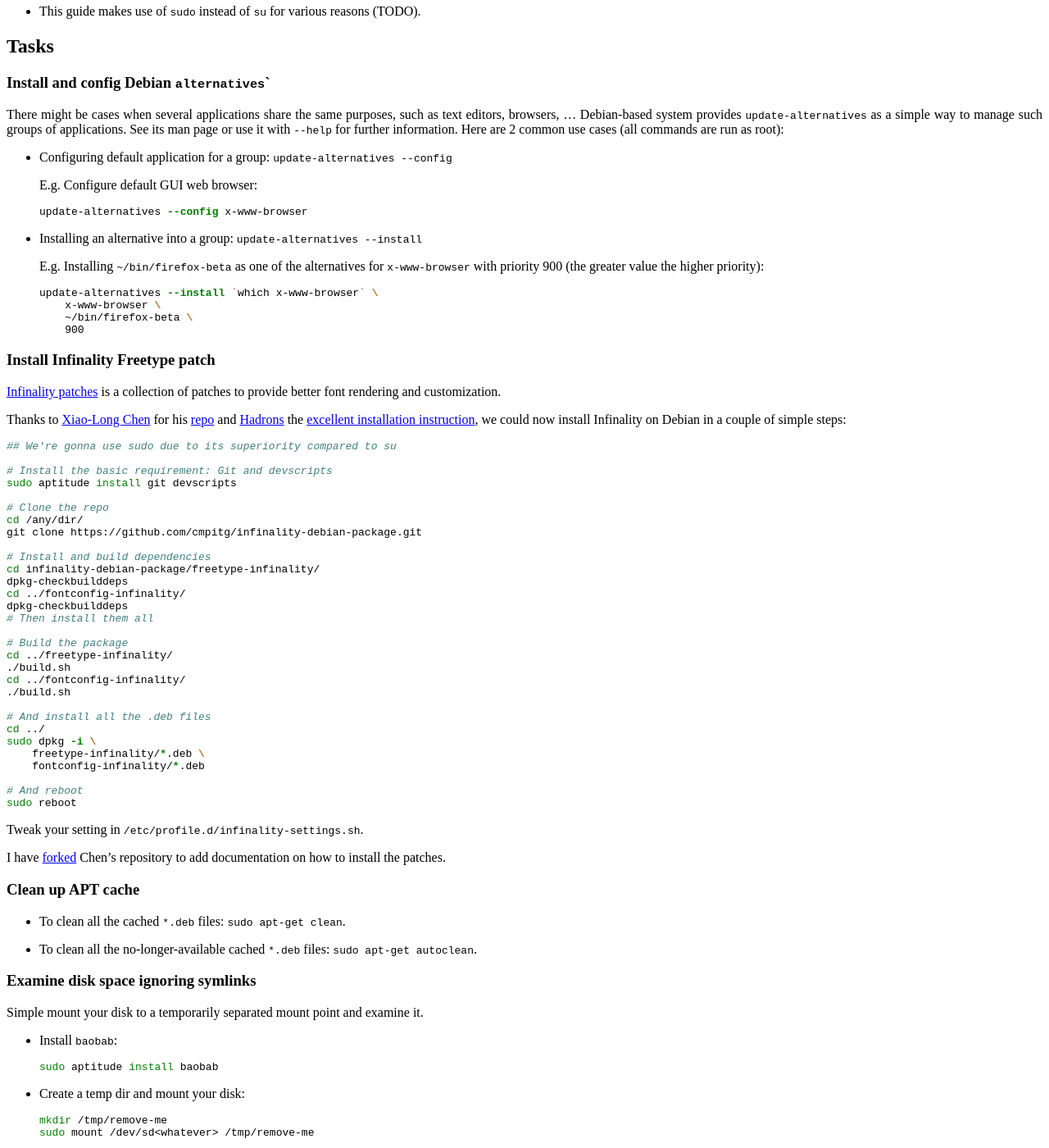
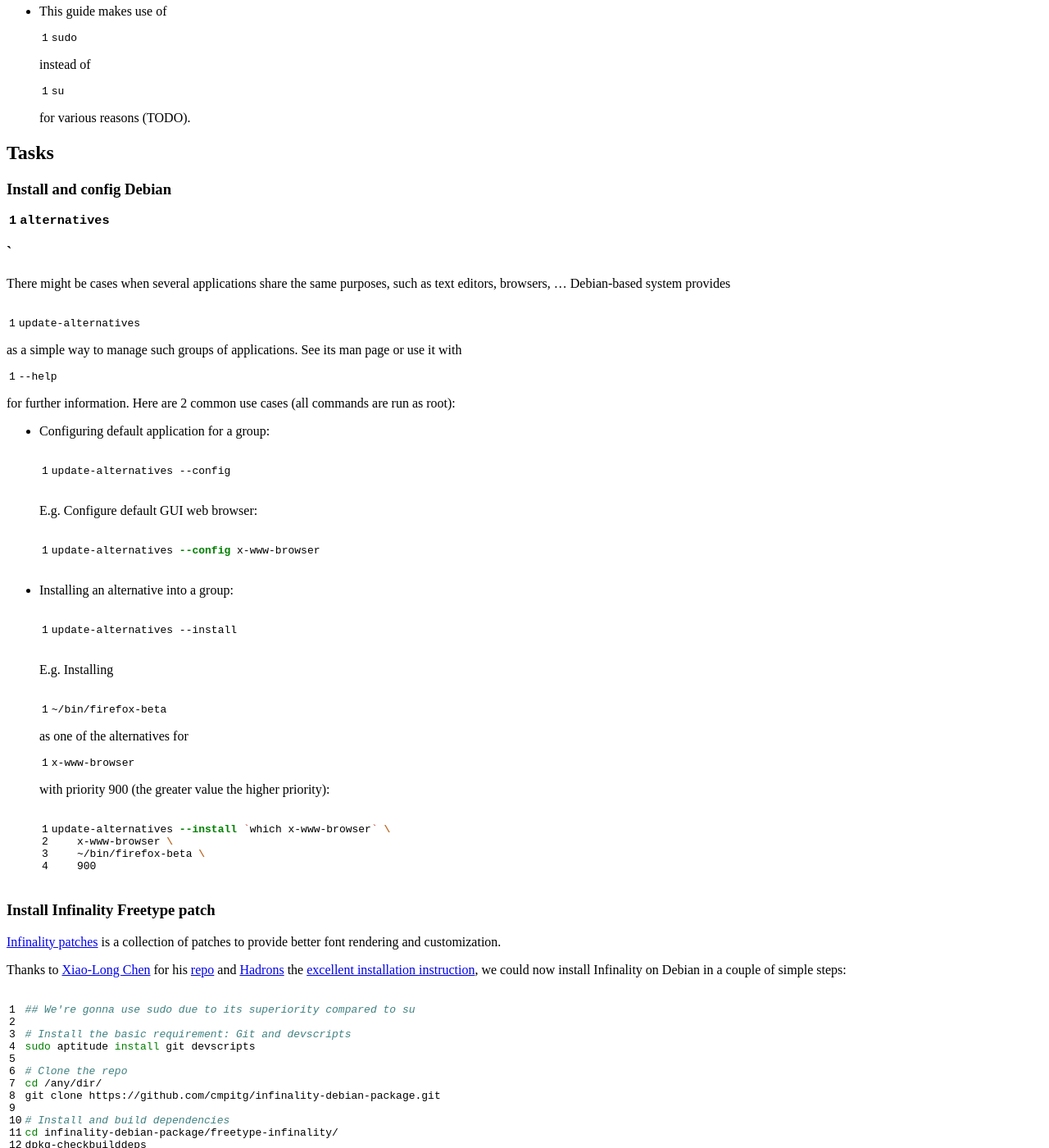
Before and after one commit to cmpitg/cmpitg.github.com, a Jekyll site: the page built from guides/debian-maintenance.md, in a window 1280 px wide and 1400 px high, scrolled down 384 px. Shown: the whole window at 82% size. Built offline with Jekyll 4.4.1, drawn with Linux system fonts in a browser that asks for light colours; a script that is not in the unit is left out; comment, search, counter and statistics services are not loaded; some of the changed text lies outside the part shown.

Commit message:
Better renderer config

```diff
--- a/_config.yml
+++ b/_config.yml
@@ -1,4 +1,9 @@
 permalink: /:categories/:year/:month/:day/:title
+# TODO
+relative_permalinks: true
+
+paginate_path: 'page:num'
+paginate: nil
 
 exclude: [ ".rvmrc",
            ".rbenv-version",
@@ -11,15 +16,38 @@
 
 # markdown: maruku
 
+# Not using - max nested list crap
 # markdown: redcarpet
 # redcarpet:
 #   extensions: ["no_intra_emphasis", "fenced_code_blocks",
 #                "autolink", "tables", "with_toc_data"]
 
+# pygments doesn't work
+# markdown: rdiscount
+rdiscount:
+  extensions:
+    - autolink      # greedily urlify links
+    - footnotes     # footnotes
+    - smart         # typographic substitutions with SmartyPants
+
 markdown: kramdown
+kramdown:
+  input: GFM
+  auto_ids: true
+  footnote_nr: 1
+  entity_output: as_char
+  toc_levels: 1..6
+  smart_quotes: lsquo,rsquo,ldquo,rdquo
+  use_coderay: true
+  coderay:
+    coderay_wrap: div
+    coderay_line_numbers: table
+    coderay_line_numbers_start: 1
+    coderay_tab_width: 4
+    coderay_bold_every: 10
+    coderay_css: style
 
 pygments: true
-relative_permalinks: true
 
 title: Reference Error
 tagline: Thoughts on tech, education, open culture and other trivial stuff
```
